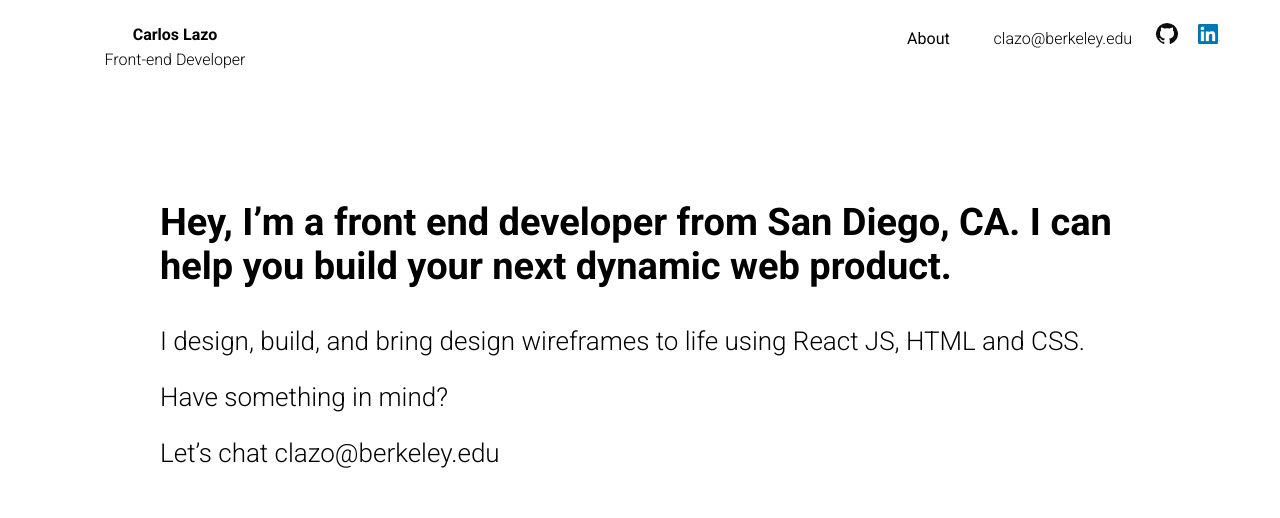
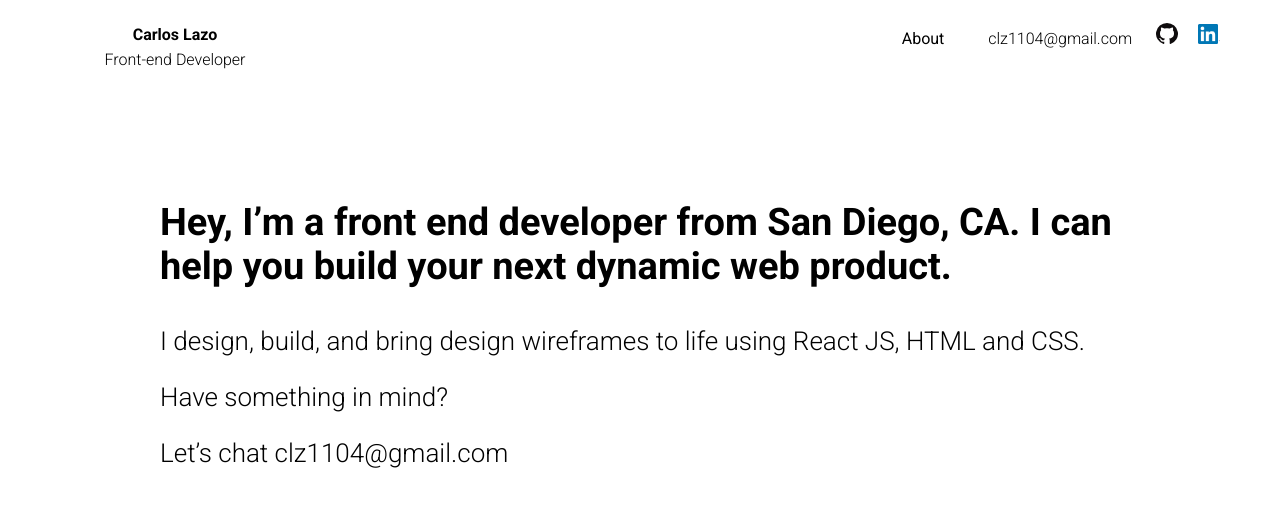
Before and after one commit to carloslazo/portfollio, a React (Create React App) app: page / in a window 1280 px wide. Shown: the top 518 px of the page. Built offline with nearby package versions, Linux system fonts and the light colour scheme.

Commit message:
added email new

```diff
--- a/src/components/about-card.js
+++ b/src/components/about-card.js
@@ -11,7 +11,7 @@ function AboutCard(props) {
         I design, build, and bring design wireframes to life using React JS, HTML and CSS.
       </p>
       <p>Have something in mind?</p>
-      <p>Let’s chat clazo@berkeley.edu</p>
+      <p>Let’s chat clz1104@gmail.com</p>
     </div>
   );
 }
--- a/src/components/navbar.js
+++ b/src/components/navbar.js
@@ -28,7 +28,7 @@ function NavBar(props) {
 
           <p className="Nav-children" style={{ fontWeight: "lighter" }}>
             {" "}
-            clazo@berkeley.edu{" "}
+            clz1104@gmail.com{" "}
           </p>
           <a href="https://github.com/carloslazo" target="_blank">
             <img src={github} />
```
